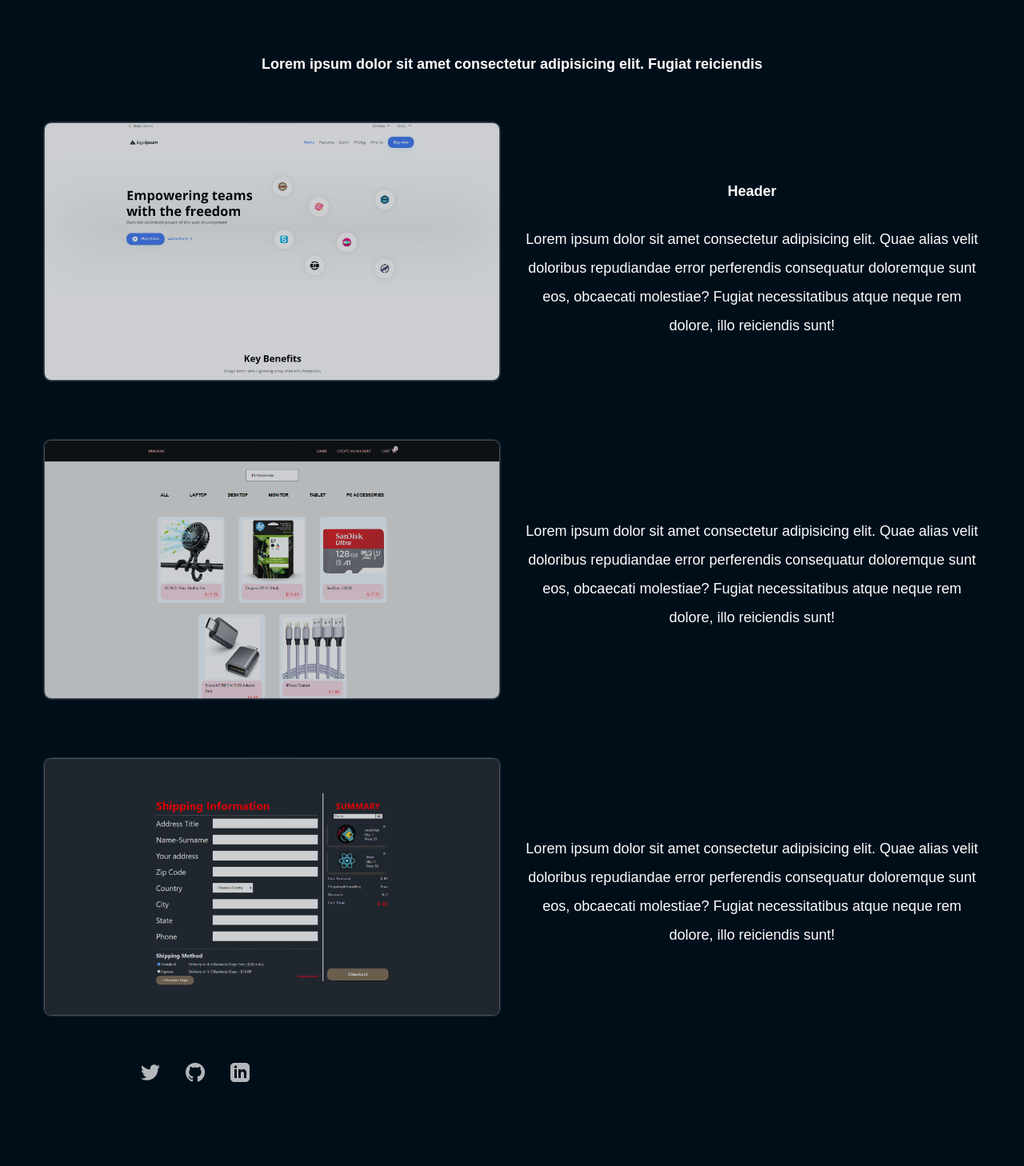
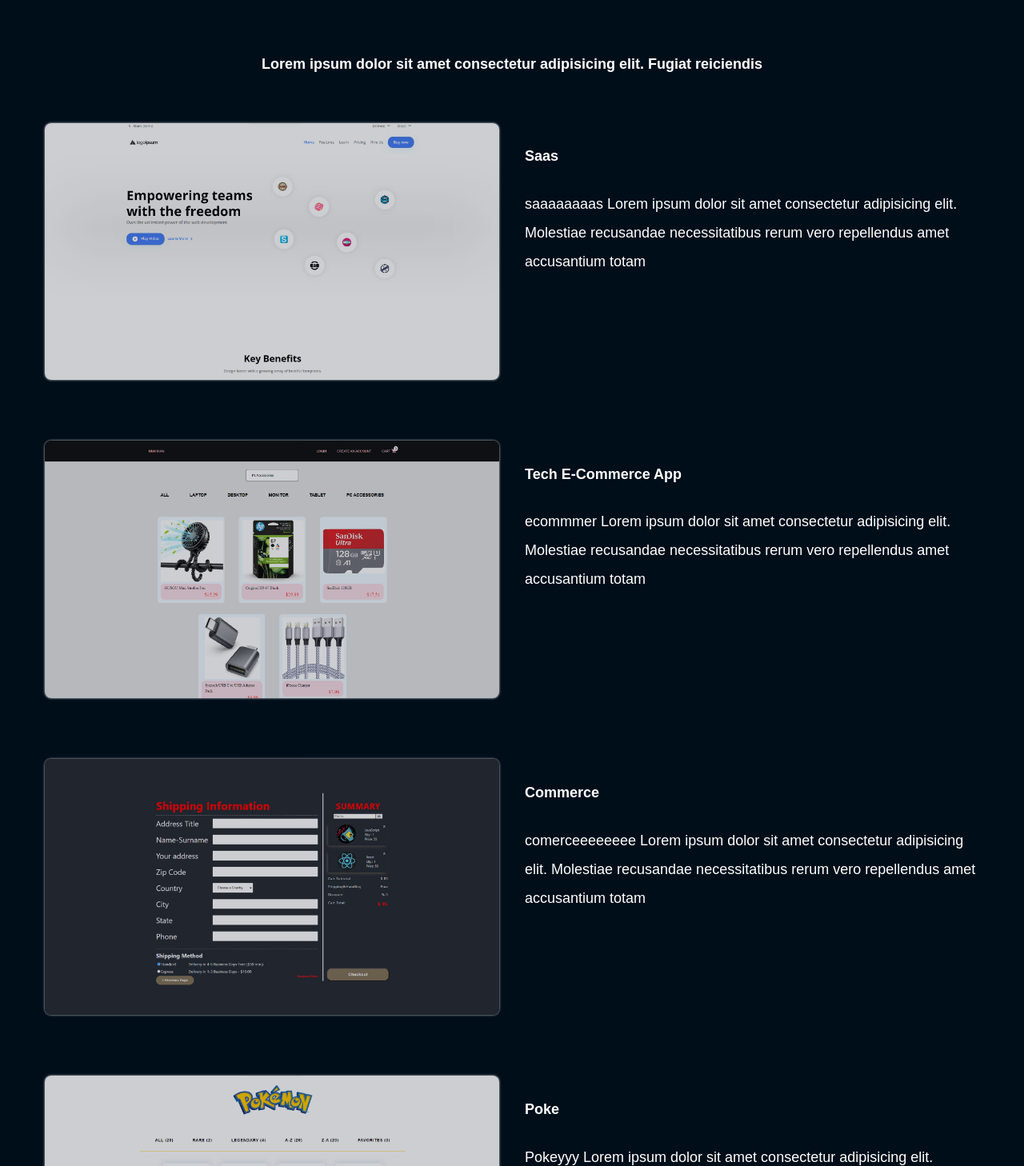
Before and after one commit to NNahkan/Portfolio-Website, a React (Vite) app: page /projects in a window 1280 px wide. Shown: the part 252-1710 px from the top of the page at 80% size. Before the commit the page ends 1621 px from the top, so only its background shows below. Built offline with nearby package versions, Linux system fonts and the light colour scheme.

Commit message:
Color mode is the next step

```diff
--- a/src/components/Projects/Projects.jsx
+++ b/src/components/Projects/Projects.jsx
@@ -3,8 +3,35 @@ import s from "./Projects.module.css";
 import saas from "../../assets/saas.png";
 import commerceWithApi from "../../assets/commerceWithApi.png";
 import commerce from "../../assets/commerce.png";
+import poke from "../../assets/poke.png";
 
 const Projects = () => {
+  const data = [
+    {
+      image: saas,
+      header: "Saas",
+      detail: "saaaaaaaas",
+      link: "https://nnahkan.github.io/SaaS-Website/",
+    },
+    {
+      image: commerceWithApi,
+      header: "Tech E-Commerce App",
+      detail: "ecommmer",
+      link: "https://nnahkan.github.io/commerce-with-api/",
+    },
+    {
+      image: commerce,
+      header: "Commerce",
+      detail: "comerceeeeeeee",
+      link: "https://nnahkan.github.io/commerce9/",
+    },
+    {
+      image: poke,
+      header: "Poke",
+      detail: "Pokeyyy",
+      link: "https://nnahkan.github.io/js-website-with-api/",
+    },
+  ];
   return (
     <div>
       <div className={s.projectsWrap}>
@@ -14,42 +41,23 @@ const Projects = () => {
           reiciendis{" "}
         </h4>
         <div>
-          <div className={s.projectSingle}>
+          {data.map((item) => (
+            <div key={item.link} className={s.projectSingle}>
               <div className={s.imgWrap}>
-              <img src={saas} alt="" />
+                <a href={item.link} target="_blank" rel="noreferrer">
+                  <img src={item.image} alt="" />
+                </a>
               </div>
               <div>
-              <h4>Header</h4>
+                <h4>{item.header}</h4>
                 <p>
-                Lorem ipsum dolor sit amet consectetur adipisicing elit. Quae
-                alias velit doloribus repudiandae error perferendis consequatur
-                doloremque sunt eos, obcaecati molestiae? Fugiat necessitatibus
-                atque neque rem dolore, illo reiciendis sunt!
+                  {item.detail} Lorem ipsum dolor sit amet consectetur
+                  adipisicing elit. Molestiae recusandae necessitatibus rerum
+                  vero repellendus amet accusantium totam{" "}
                 </p>
               </div>
             </div>
-          <div className={s.projectSingle}>
-            <div className={s.imgWrap}>
-              <img src={commerceWithApi} alt="" />
-            </div>
-            <div>
-              Lorem ipsum dolor sit amet consectetur adipisicing elit. Quae
-              alias velit doloribus repudiandae error perferendis consequatur
-              doloremque sunt eos, obcaecati molestiae? Fugiat necessitatibus
-              atque neque rem dolore, illo reiciendis sunt!
-            </div>
-          </div>
-          <div className={s.projectSingle}>
-            <div className={s.imgWrap}>
-              <img src={commerce} alt="" />
-            </div>
-            <div>
-              Lorem ipsum dolor sit amet consectetur adipisicing elit. Quae
-              alias velit doloribus repudiandae error perferendis consequatur
-              doloremque sunt eos, obcaecati molestiae? Fugiat necessitatibus
-              atque neque rem dolore, illo reiciendis sunt!
-            </div>
-          </div>
+          ))}
         </div>
       </div>
     </div>
--- a/src/components/Projects/Projects.module.css
+++ b/src/components/Projects/Projects.module.css
@@ -7,14 +7,12 @@
 
 .projectSingle {
   display: flex;
-  align-items: center;
   flex-wrap: wrap;
   justify-content: center;
 }
 
 .projectSingle > div {
   flex: 1;
-  text-align: center;
   padding: 0 1rem;
   margin: 2rem 0;
 }
@@ -31,7 +29,7 @@
 }
 
 .imgWrap img:hover {
-  transform: scale(1.01);
+  transform: scale(1.002);
   box-shadow: 0 0 6px var(--main-color);
   opacity: 1;
 }
```
Also changed, not shown: src/assets/poke.png (added). Lines whose indentation alone changed are shown as unchanged.
